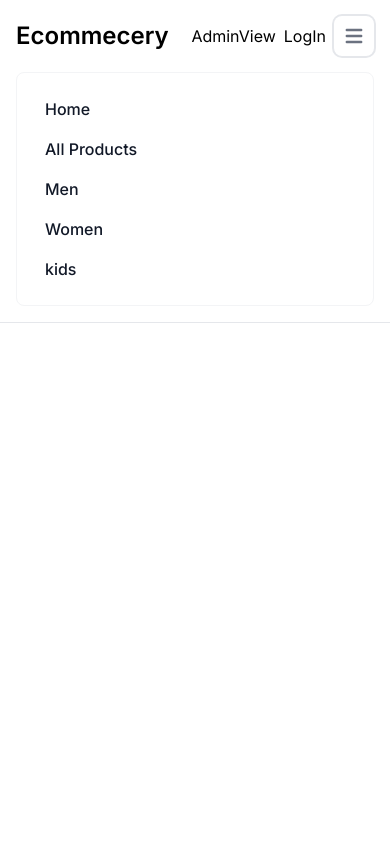
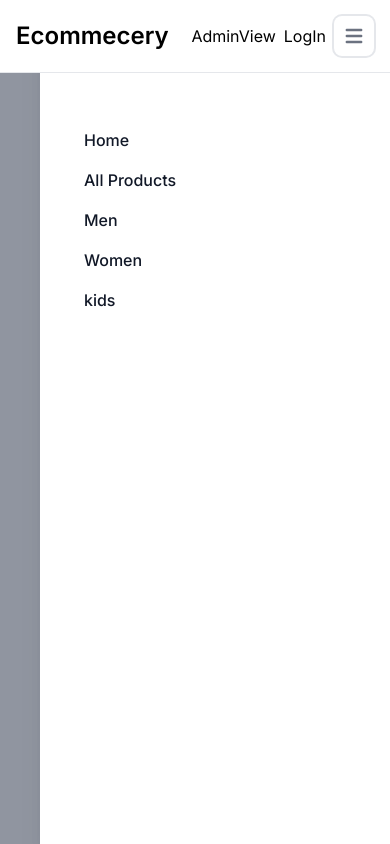
Before and after one commit to omp28/ecommerce, a Next.js app: page / in a window 390 px wide. Both pictures are taken after a click on the button "Open main menu". Built offline with nearby package versions, Linux system fonts and the light colour scheme.

Commit message:
command dialog
implemented command dialog component for small device and will be used in cart

```diff
--- a/src/app/layout.js
+++ b/src/app/layout.js
@@ -1,7 +1,7 @@
 import Globalstate from "@/context";
 import "./globals.css";
 import { Inter } from "next/font/google";
-import Navbar from "@/components";
+import Navbar from "@/components/Navbar";
 
 const inter = Inter({ subsets: ["latin"] });
 
--- /dev/null
+++ b/src/components/CommanModel/index.js
@@ -0,0 +1,65 @@
+"use client";
+
+import { Dialog, Transition } from "@headlessui/react";
+import { Fragment } from "react";
+
+export default function CommanModel({
+  modalTitle,
+  mainContent,
+  showButton,
+  buttonComponent,
+  show,
+  setShow,
+  showModelTitle,
+}) {
+  return (
+    <Transition.Root show={show} as={Fragment}>
+      <Dialog as="div" className={"relative z-10"} onClose={setShow}>
+        <Transition.Child
+          as={Fragment}
+          enter=" ease-in-out duration-900"
+          enterFrom="opacity-0"
+          enterTo="opactity-100"
+          leave=" ease-in-out duration-500"
+          leaveFrom="opacity-100"
+          leaveTo="opacity-0"
+        >
+          <div className=" fixed inset-0 bg-gray-500 bg-opacity-75 transition-opacity"></div>
+        </Transition.Child>
+        <div className=" fixed inset-0 overflow-hidden ">
+          <div className=" absolute inset-0 overflow-hidden">
+            <div className=" fixed inset-y-0 right-0 flex max-w-full pl-10">
+              <Transition.Child
+                as={Fragment}
+                enter=" ease-in-out duration-900"
+                enterFrom="opacity-0"
+                enterTo="opactity-100"
+                leave=" ease-in-out duration-500"
+                leaveFrom="opacity-100"
+                leaveTo="opacity-0"
+              >
+                <Dialog.Panel className={" w-screen max-w-md"}>
+                  <div className=" flex h-full flex-col overflow-y-scroll bg-white shadow-xl">
+                    <div className=" flex-1 overflow-y-auto px-4 py-6 sm:px-6">
+                      {showModelTitle ? (
+                        <div className="flex items-start justify-between ">
+                          <Dialog.Title>{modalTitle}</Dialog.Title>
+                        </div>
+                      ) : null}
+                      <div className=" mt-20">{mainContent}</div>
+                    </div>
+                    {showButton ? (
+                      <div className=" border-t border-gray-300 px-4 py-6 sm:px-6 ">
+                        {buttonComponent}
+                      </div>
+                    ) : null}
+                  </div>
+                </Dialog.Panel>
+              </Transition.Child>
+            </div>
+          </div>
+        </div>
+      </Dialog>
+    </Transition.Root>
+  );
+}
--- a/src/components/index.js
+++ b/src/components/Navbar/index.js
@@ -1,7 +1,9 @@
 "use client";
+import { GlobalContext } from "@/context";
 import { adminNavOptions, navOptions } from "@/utils";
 
-import { Fragment } from "react";
+import { Fragment, useContext } from "react";
+import CommanModel from "../CommanModel";
 
 const isAdminView = false;
 const isAuthUser = false;
@@ -9,13 +11,19 @@ const user = {
   role: "admin",
 };
 
-function NavItems() {
+function NavItems({ isModelView = false }) {
   return (
     <div
-      className=" items-center justify-between w-full md:flex md:w-auto"
+      className={` items-center justify-between w-full md:flex md:w-auto ${
+        isModelView ? "" : "hidden"
+      }`}
       id="nav-items"
     >
-      <ul className=" flex flex-col p-4 md:p-0 mt-4 font-medium border border-gray-100 rounded-lg md:flex-row md:space-x-8 md:mt-0 md:border-0 bg-white">
+      <ul
+        className={` flex flex-col p-4 md:p-0 mt-4 font-medium  rounded-lg md:flex-row md:space-x-8 md:mt-0 md:border-0 bg-white ${
+          isModelView ? " border-none" : "border border-gray-100"
+        }`}
+      >
         {isAdminView
           ? adminNavOptions.map((item) => (
               <li
@@ -38,6 +46,8 @@ function NavItems() {
   );
 }
 export default function Navbar() {
+  const { showNavModel, setShowNavModel } = useContext(GlobalContext);
+
   return (
     <>
       <nav className=" bg-white fixed w-full z-20 top-0 left-0 border-b border-gray-200">
@@ -71,6 +81,7 @@ export default function Navbar() {
               className="inline-flex items-center p-2 text-sm text-gray-500 rounded-lg md:hidden hover:bg-gray-100 focus:outline-none focus:ring-2 focus:ring-gray-200 dark:text-gray-400 dark:hover:bg-gray-700 dark:focus:ring-gray-600"
               aria-controls="navbar-sticky"
               aria-expanded="false"
+              onClick={() => setShowNavModel(true)}
             >
               <span className="sr-only">Open main menu</span>
               <svg
@@ -88,9 +99,15 @@ export default function Navbar() {
               </svg>
             </button>
           </div>
-          <NavItems />
+          <NavItems isModel={false} />
         </div>
       </nav>
+      <CommanModel
+        showModelTitle={false}
+        mainContent={<NavItems isModelView={true} />}
+        show={showNavModel}
+        setShow={setShowNavModel}
+      />
     </>
   );
 }
--- a/src/context/index.js
+++ b/src/context/index.js
@@ -1,8 +1,13 @@
 "use client";
-import { createContext } from "react";
+import { createContext, useState } from "react";
 
 export const GlobalContext = createContext(null);
 
 export default function Globalstate({ children }) {
-  return <GlobalContext.Provider value={{}}>{children}</GlobalContext.Provider>;
+  const [showNavModel, setShowNavModel] = useState(false);
+  return (
+    <GlobalContext.Provider value={{ showNavModel, setShowNavModel }}>
+      {children}
+    </GlobalContext.Provider>
+  );
 }
```
